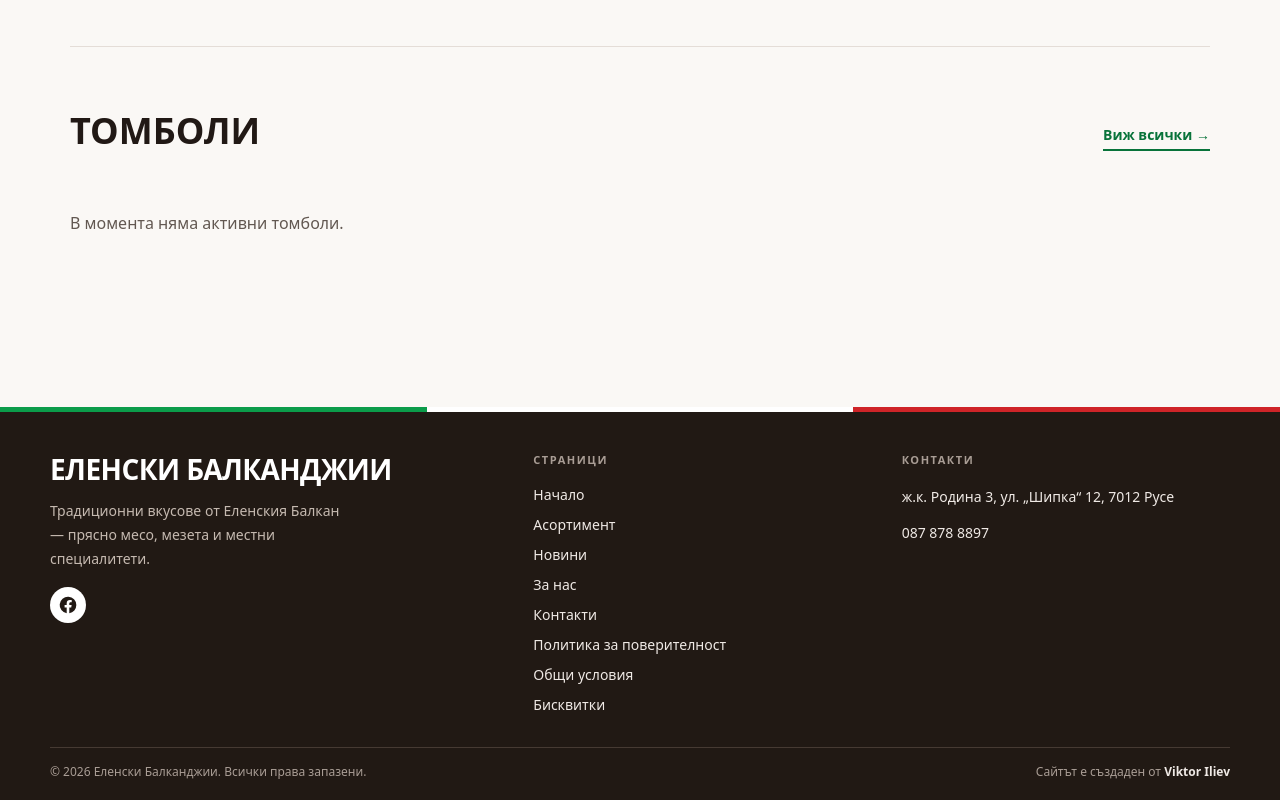
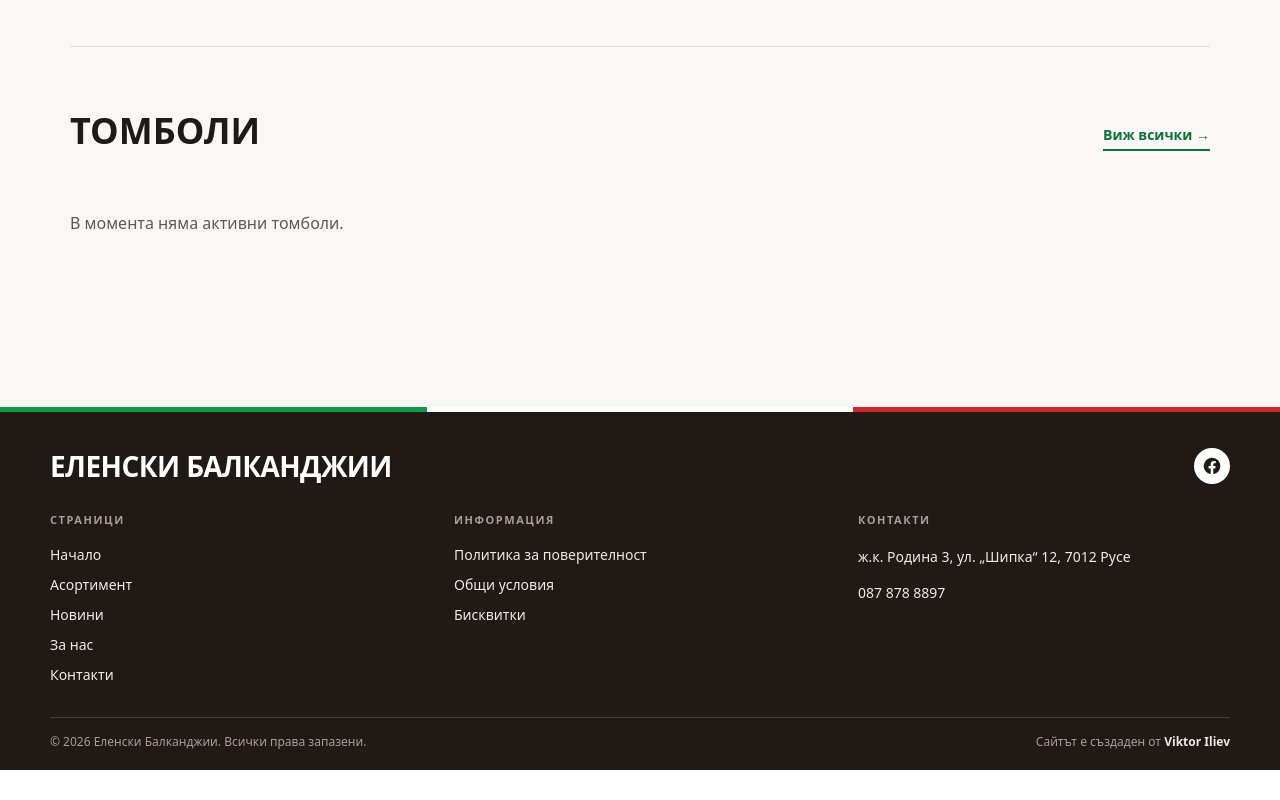
Before and after one commit to viktor132607/ElenskiBalkandzii.Client, a Next.js app: page / in a window 1280 px wide. Shown: the part 2061-2861 px from the top of the page. After the commit the page ends 2831 px from the top, so only its background shows below. Built offline with nearby package versions, Linux system fonts and the light colour scheme; no server answers.

Commit message:
Arrange footer pages into three distinct columns

```diff
--- a/src/components/Footer.tsx
+++ b/src/components/Footer.tsx
@@ -18,7 +18,8 @@ export default function Footer() {
 
   const t = language === "bg" ? {
     nav: "Страници",
-    info: "Контакти",
+    info: "Информация",
+    contactTitle: "Контакти",
     home: "Начало",
     products: "Асортимент",
     news: "Новини",
@@ -35,7 +36,8 @@ export default function Footer() {
     createdBy: "Сайтът е създаден от",
   } : {
     nav: "Pages",
-    info: "Contact",
+    info: "Information",
+    contactTitle: "Contact",
     home: "Home",
     products: "Selection",
     news: "News",
@@ -55,14 +57,14 @@ export default function Footer() {
   return (
     <footer className="bg-[#211914] pb-5 text-white">
       <div className="h-[5px] bg-[linear-gradient(90deg,#0b9c4a_0_33.333%,#fff_33.333%_66.666%,#cf2428_66.666%_100%)]" aria-hidden="true" />
-      <div className="mx-auto grid w-[min(1180px,calc(100%_-_40px))] grid-cols-[1.35fr_1fr_1fr] gap-10 pt-10 max-[900px]:gap-6 max-[700px]:grid-cols-2 max-[620px]:w-[min(1180px,calc(100%_-_32px))] max-[620px]:grid-cols-1 max-[620px]:gap-8">
-        <div className="max-[700px]:col-span-2 max-[620px]:col-span-1">
+      <div className="mx-auto w-[min(1180px,calc(100%_-_40px))] pt-9 max-[620px]:w-[min(1180px,calc(100%_-_32px))]">
+        <div className="flex flex-wrap items-center justify-between gap-x-8 gap-y-3">
           <Link href={localizedHref("/")} className="inline-block text-[clamp(20px,2.3vw,28px)] font-black uppercase leading-tight tracking-[-0.02em] hover:text-white" aria-label={language === "bg" ? "Еленски Балканджии — Начало" : "Elenski Balkandzhii — Home"}>Еленски Балканджии</Link>
-          <p className="mt-3 max-w-[300px] text-sm leading-6 text-[#c5b9b0]">{language === "bg" ? "Традиционни вкусове от Еленския Балкан — прясно месо, мезета и местни специалитети." : "Traditional flavours from the Elena Balkan — fresh meat, delicacies and local specialities."}</p>
-          <a href="https://www.facebook.com/100057496117481/" target="_blank" rel="noopener noreferrer" aria-label={t.facebook} title={t.facebook} className="mt-4 inline-flex h-9 w-9 items-center justify-center rounded-full bg-white text-[#211914] transition-colors hover:bg-[#e6bd7e] focus-visible:outline focus-visible:outline-2 focus-visible:outline-offset-2 focus-visible:outline-white">
+          <a href="https://www.facebook.com/100057496117481/" target="_blank" rel="noopener noreferrer" aria-label={t.facebook} title={t.facebook} className="inline-flex h-9 w-9 items-center justify-center rounded-full bg-white text-[#211914] transition-colors hover:bg-[#e6bd7e] focus-visible:outline focus-visible:outline-2 focus-visible:outline-offset-2 focus-visible:outline-white">
             <svg aria-hidden="true" viewBox="0 0 24 24" className="h-5 w-5 fill-current"><path d="M22 12a10 10 0 1 0-11.56 9.88v-6.99H7.9V12h2.54V9.8c0-2.51 1.5-3.9 3.77-3.9 1.1 0 2.24.2 2.24.2v2.46h-1.26c-1.24 0-1.63.77-1.63 1.56V12h2.78l-.45 2.89h-2.33v6.99A10 10 0 0 0 22 12Z" /></svg>
           </a>
         </div>
+        <div className="mt-7 grid grid-cols-3 gap-8 max-[700px]:grid-cols-2 max-[620px]:grid-cols-1 max-[620px]:gap-7">
           <nav aria-label={language === "bg" ? "Навигация във футъра" : "Footer navigation"}>
             <div className="mb-4 text-[11px] font-extrabold uppercase tracking-[0.14em] text-[#a99d95]">{t.nav}</div>
             <div className="grid gap-2.5 text-sm text-[#efe9e5]">
@@ -71,17 +73,23 @@ export default function Footer() {
               <Link className="hover:text-white" href={localizedHref("/news")}>{t.news}</Link>
               <Link className="hover:text-white" href={localizedHref("/about")}>{t.about}</Link>
               <Link className="hover:text-white" href={localizedHref("/contact")}>{t.contacts}</Link>
+            </div>
+          </nav>
+          <nav aria-label={language === "bg" ? "Информация във футъра" : "Footer information"}>
+            <div className="mb-4 text-[11px] font-extrabold uppercase tracking-[0.14em] text-[#a99d95]">{t.info}</div>
+            <div className="grid gap-2.5 text-sm text-[#efe9e5]">
               <Link className="hover:text-white" href={localizedHref("/privacy")}>{t.privacy}</Link>
               <Link className="hover:text-white" href={localizedHref("/terms")}>{t.terms}</Link>
               <Link className="hover:text-white" href={localizedHref("/cookies")}>{t.cookies}</Link>
             </div>
           </nav>
-        <div>
-          <div className="mb-4 text-[11px] font-extrabold uppercase tracking-[0.14em] text-[#a99d95]">{t.info}</div>
+          <div className="max-[700px]:col-span-2 max-[620px]:col-span-1">
+            <div className="mb-4 text-[11px] font-extrabold uppercase tracking-[0.14em] text-[#a99d95]">{t.contactTitle}</div>
             <address className="grid gap-3 text-sm not-italic leading-6 text-[#efe9e5]">
               <a href="https://www.google.com/maps/search/?api=1&query=%D1%83%D0%BB.+%D0%A8%D0%B8%D0%BF%D0%BA%D0%B0+12%2C+%D0%A0%D1%83%D1%81%D0%B5" target="_blank" rel="noopener noreferrer" className="hover:text-white">{contact.address}</a>
               <a href={`tel:${contact.phone.replace(/[^+\d]/g, "")}`} className="hover:text-white">{contact.phone}</a>
             </address>
+          </div>
         </div>
       </div>
       <div className="mx-auto mt-8 flex w-[min(1180px,calc(100%_-_40px))] flex-col gap-2 border-t border-[#463a33] pt-4 text-xs text-[#a99d95] sm:flex-row sm:items-center sm:justify-between max-[620px]:w-[min(1180px,calc(100%_-_32px))]">
```
Lines whose indentation alone changed are shown as unchanged.
